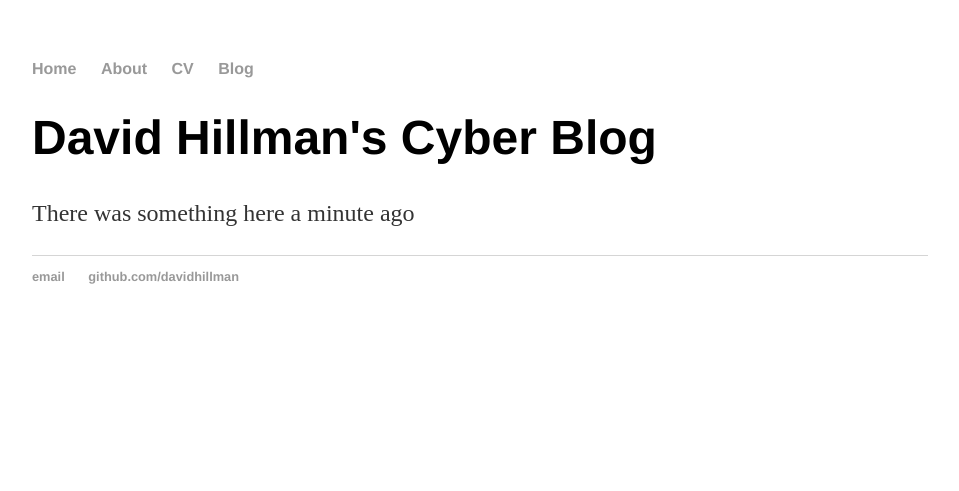
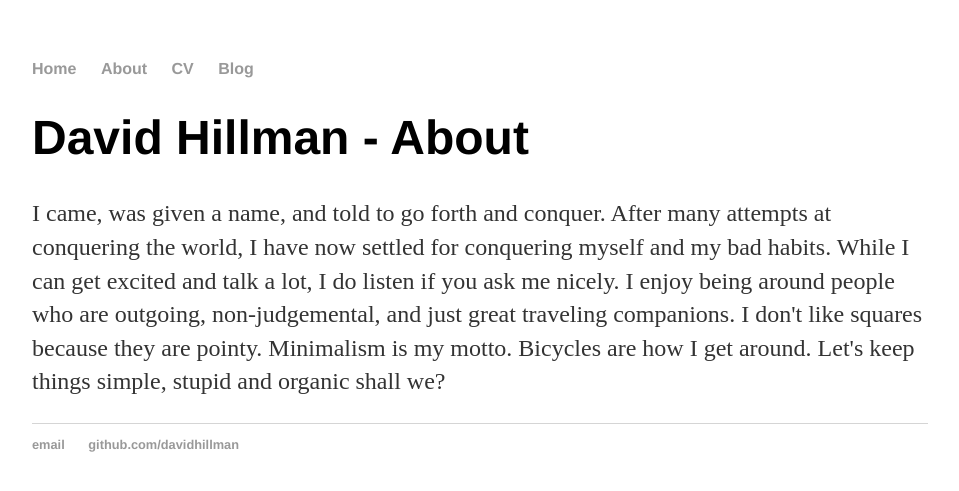
Before and after one commit to DavidHillman/davidhillman.github.io, a Jekyll site: the page built from about/index.html, in a window 1280 px wide. Shown: the top 491 px of the page, without its empty margins (160-1119 px from the left). Built offline with Jekyll 4.4.1, drawn with Linux system fonts in a browser that asks for light colours.

Commit message:
Update index.html

```diff
--- a/about/index.html
+++ b/about/index.html
@@ -1,6 +1,6 @@
 ---
 layout: default
-title: David Hillman's Cyber Blog
+title: David Hillman - About
 ---
 <h1>{{ page.title }}</h1>
-<p>There was something here a minute ago</p>
+<p>I came, was given a name, and told to go forth and conquer.  After many attempts at conquering the world, I have now settled for conquering myself and my bad habits.  While I can get excited and talk a lot, I do listen if you ask me nicely.  I enjoy being around people who are outgoing, non-judgemental, and just great traveling companions.  I don't like squares because they are pointy.  Minimalism is my motto.  Bicycles are how I get around.  Let's keep things simple, stupid and organic shall we?</p>
```
